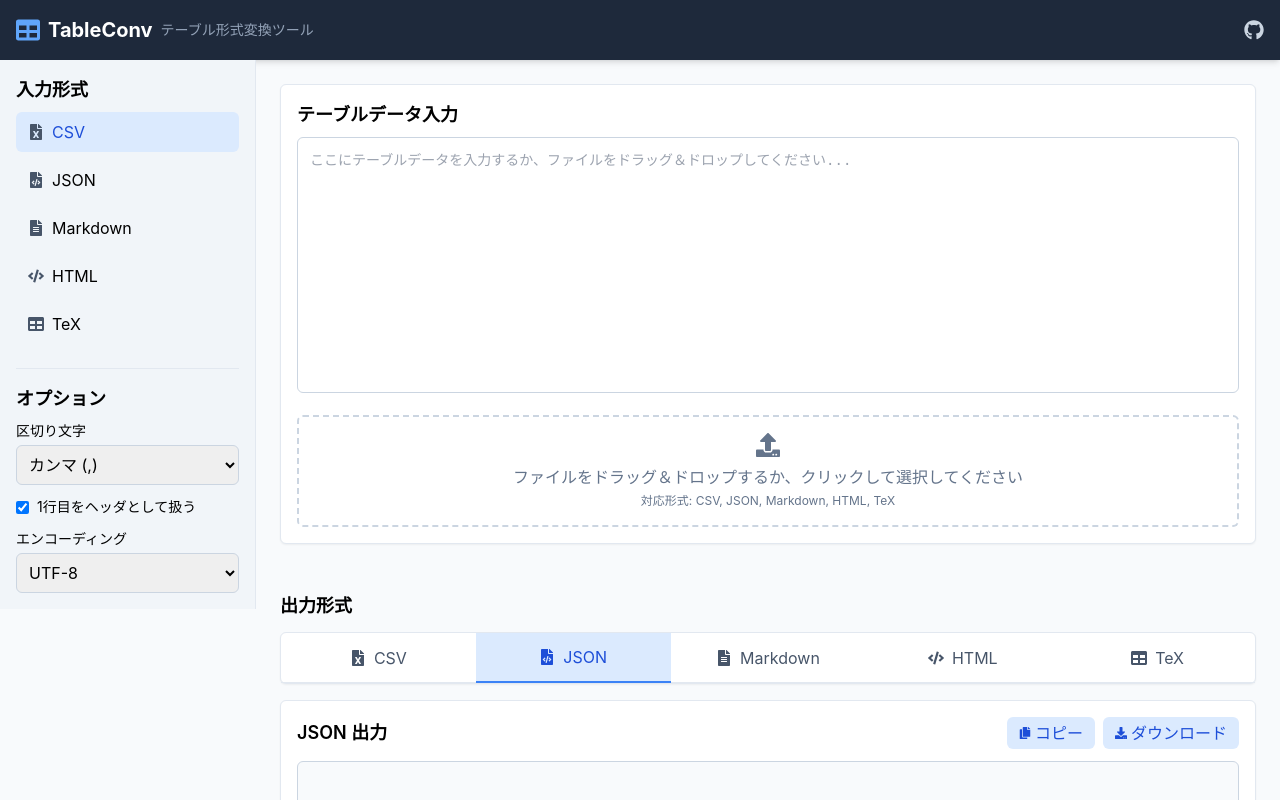
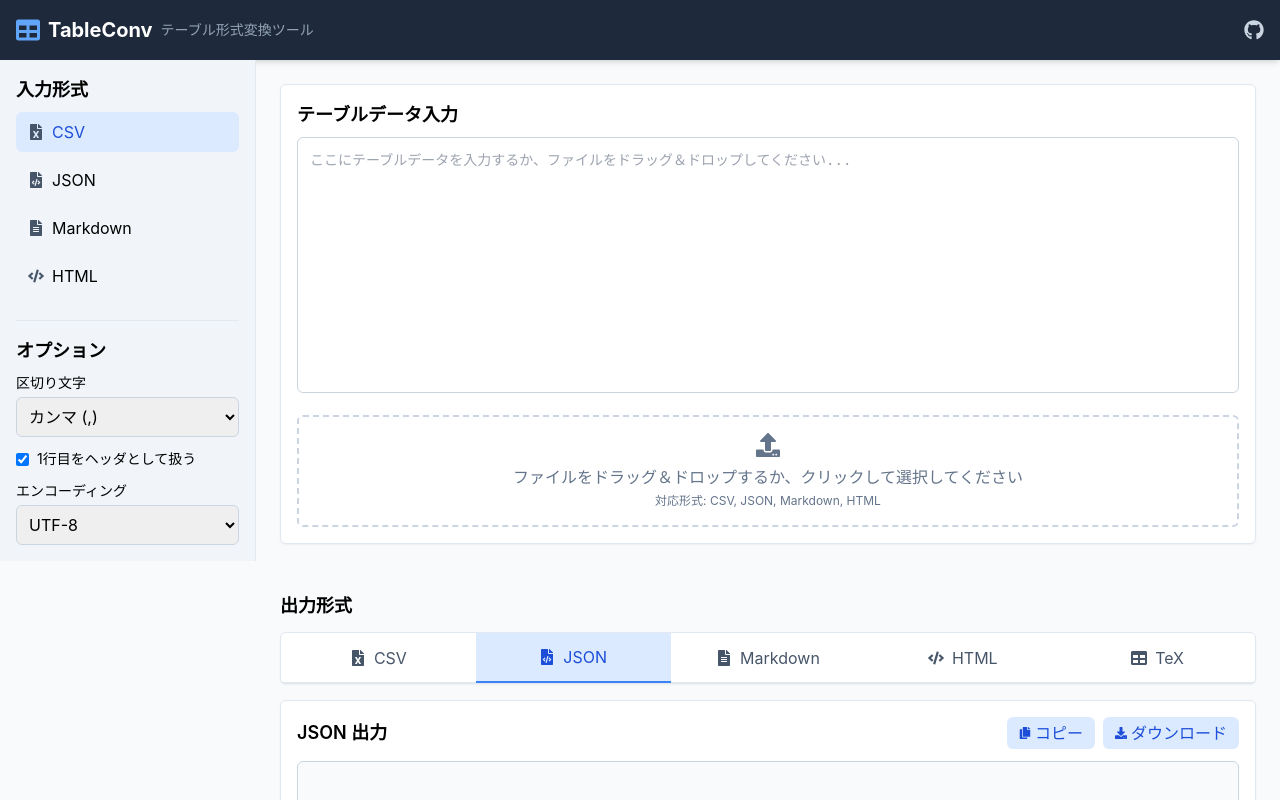
Before and after one commit to kumanorihjkl/table_conv, a React (Vite) app: page / in a window 1280 px wide. Shown: the top 800 px of the page. Built offline with nearby package versions, Linux system fonts and the light colour scheme.

Commit message:
comment out TeX from input format.

```diff
--- a/src/components/InputArea.tsx
+++ b/src/components/InputArea.tsx
@@ -51,7 +51,7 @@ const InputArea: React.FC<InputAreaProps> = ({
       'application/json': ['.json'],
       'text/markdown': ['.md'],
       'text/html': ['.html'],
-      'text/x-tex': ['.tex'],
+      // 'text/x-tex': ['.tex'],
     },
     multiple: false,
   });
@@ -134,7 +134,8 @@ const InputArea: React.FC<InputAreaProps> = ({
                 ファイルをドラッグ＆ドロップするか、クリックして選択してください
               </p>
               <p className="text-xs mt-1">
-                対応形式: CSV, JSON, Markdown, HTML, TeX
+                {/* 対応形式: CSV, JSON, Markdown, HTML, TeX */}
+                対応形式: CSV, JSON, Markdown, HTML
               </p>
             </>
           )}
--- a/src/components/Sidebar.tsx
+++ b/src/components/Sidebar.tsx
@@ -98,7 +98,9 @@ const Sidebar: React.FC<SidebarProps> = ({
       <div className="mb-6">
         <h2 className="text-lg font-semibold mb-2">入力形式</h2>
         <div className="space-y-2">
-          {Object.entries(formatNames).map(([format, name]) => (
+          {Object.entries(formatNames).map(([format, name]) => {
+            if (format === 'tex') return null;
+            return (
               <button
                 key={format}
                 className={`flex items-center space-x-2 px-3 py-2 w-full rounded-md ${
@@ -116,7 +118,8 @@ const Sidebar: React.FC<SidebarProps> = ({
                   </span>
                 )}
               </button>
-          ))}
+            );
+          })}
         </div>
       </div>
 
@@ -233,6 +236,7 @@ const Sidebar: React.FC<SidebarProps> = ({
         )}
 
         {/* TeX Options */}
+        {/*
         {selectedFormat === 'tex' && (
           <div className="space-y-3">
             <div>
@@ -296,6 +300,7 @@ const Sidebar: React.FC<SidebarProps> = ({
             </div>
           </div>
         )}
+        */}
       </div>
     </div>
   );
```
Lines whose indentation alone changed are shown as unchanged.
